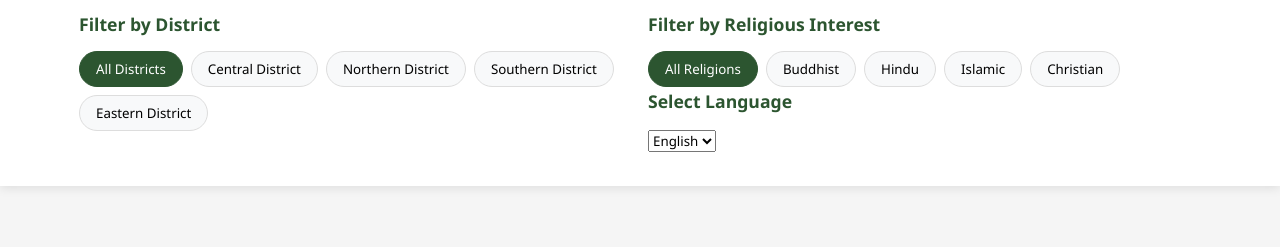
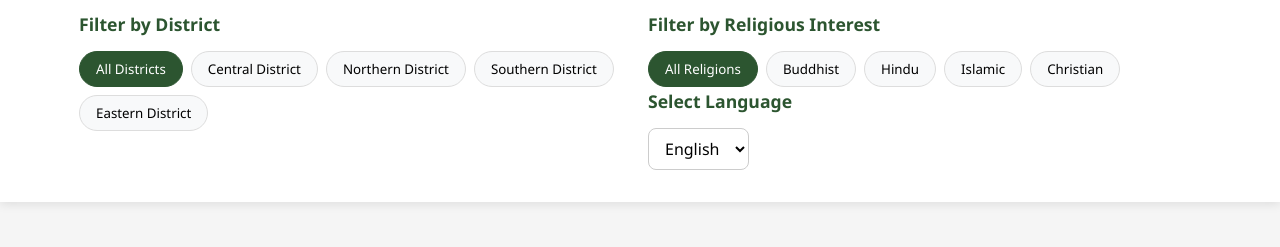
Before and after one commit to atlascortigan9703/site1, a plain HTML site: page index.html in a window 1280 px wide. Shown: the part 542-789 px from the top of the page. Drawn offline with Linux system fonts and the light colour scheme.

Commit message:
Update styles.css

```diff
--- a/styles.css
+++ b/styles.css
@@ -136,6 +136,21 @@ header {
     color: var(--primary);
     font-size: 1.1rem;
 }
+
+.filter-group h3 {
+    margin-bottom: 0.8rem;
+}
+
+/* Language Dropdown Styling */
+#language {
+    padding: 8px 12px;
+    border-radius: 8px;
+    border: 1px solid #ccc;
+    font-size: 1rem;
+    background-color: #fff;
+    cursor: pointer;
+}
+
 
 .filter-options {
     display: flex;
```
